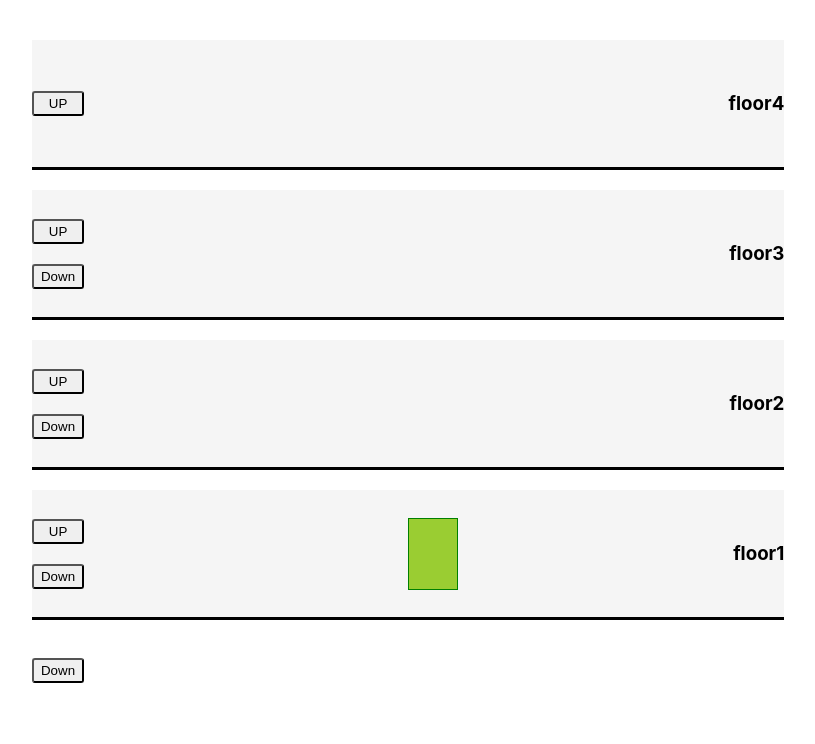
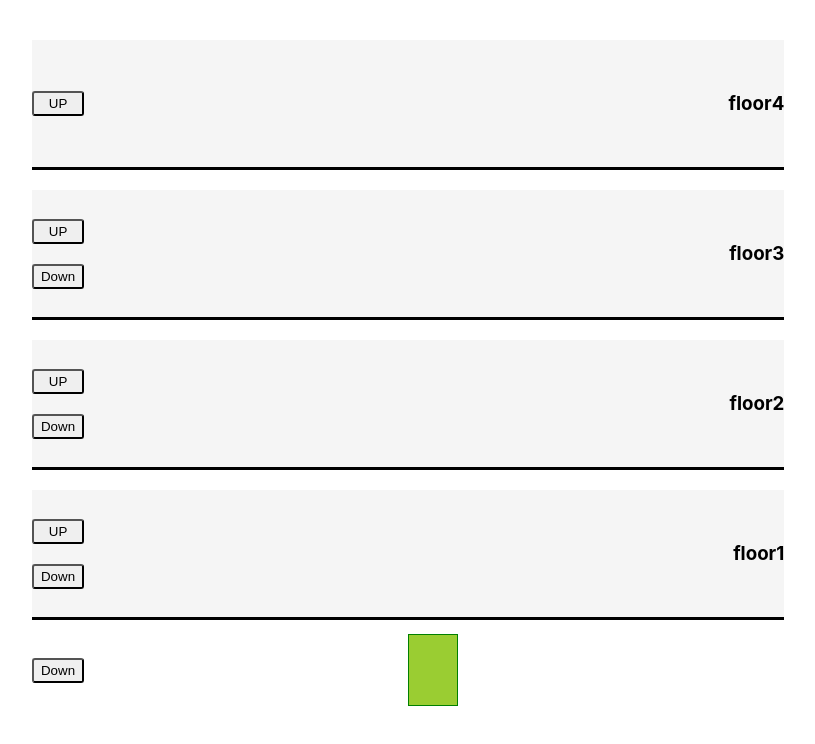
Before and after one commit to singh3069/Iift_simulation, a React (Create React App) app: page / in a window 1280 px wide. Shown: the top 744 px of the page, without its empty margins (232-1047 px from the left). Built offline with nearby package versions, Linux system fonts and the light colour scheme.

Commit message:
lift statred moving on button press

```diff
--- a/public/index.html
+++ b/public/index.html
@@ -9,7 +9,7 @@
       name="description"
       content="Web site created using create-react-app"
     />
-    <link rel="apple-touch-icon" href="%PUBLIC_URL%/logo192.png" />
+    <!-- <link rel="apple-touch-icon" href="%PUBLIC_URL%/logo192.png" /> -->
     <!--
       manifest.json provides metadata used when your web app is installed on a
       user's mobile device or desktop. See https://developers.google.com/web/fundamentals/web-app-manifest/
--- a/src/App.css
+++ b/src/App.css
@@ -1,9 +1,9 @@
-*{
+* {
   margin: 0;
   padding: 0;
 }
 
-.floorSection{
+.floorSection {
   display: flex;
   width: 60%;
   /* background-color: blue; */
@@ -15,7 +15,7 @@
   justify-content: space-evenly;
 }
 
-.floors{
+.floors {
   background-color: whitesmoke;
   width: 98%;
   margin: 10px auto;
@@ -26,19 +26,19 @@
   border-bottom: 3px solid black;
 }
 
-.buttonsDiv{
+.buttonsDiv {
   display: flex;
   flex-direction: column;
   width: 7%;
 }
 
-.bttn{
+.bttn {
   cursor: pointer;
   height: 25px;
   border-radius: 3px;
 }
 
-.liftDiv{
+.liftDiv {
   /* background-color: whitesmoke; */
   /* background-color: whitesmoke; */
   width: 98%;
@@ -49,7 +49,7 @@
   position: relative;
 }
 
-.lift{
+.lift {
   border: 1px solid green;
   background-color: yellowgreen;
   height: 70px;
@@ -57,13 +57,17 @@
   position: absolute;
   /* bottom: 0px; */
   left: 50%;
-    animation-name: movingUp;
+}
+
+.liftMoveM{
+    /* animation-name: movingUp; */
     animation-duration: 4s;
     animation-iteration-count: 1;
     animation-fill-mode: forwards;
 }
 
-@keyframes movingUp {
+/* @keyframes movingUp {
+
   from{
     bottom: 0px;
   }
@@ -72,4 +76,4 @@
     bottom: 110px;
   }
 
-}
+} */
--- a/src/App.js
+++ b/src/App.js
@@ -1,10 +1,10 @@
 import './App.css';
-import Floors from './Floors';
+import Building from './components/building/Building'
 
 function App() {
   return (
     <div className="App">
-      <Floors/>
+      <Building />
     </div>
   );
 }
--- a/src/Floors.js
+++ /dev/null
@@ -1,55 +0,0 @@
-import React from "react";
-
-function Floors() {
-  return (
-    <div>
-      <section className="floorSection">
-        <div className="floor4 floors">
-          <div className="buttonsDiv">
-            <button className="bttn">UP</button>
-            {/* <button>Down</button> */}
-          </div>
-          <h3>floor4</h3>
-        </div>
-
-        <div className="floor3 floors">
-          <div className="buttonsDiv">
-            <button className="bttn">UP</button>
-            <br />
-            <button className="bttn">Down</button>
-          </div>
-          <h3>floor3</h3>
-        </div>
-
-        <div className="floor2 floors">
-          <div className="buttonsDiv">
-            <button className="bttn">UP</button>
-            <br />
-            <button className="bttn">Down</button>
-          </div>
-          <h3>floor2</h3>
-        </div>
-
-        <div className="floor1 floors">
-          <div className="buttonsDiv">
-            <button className="bttn">UP</button>
-            <br />
-            <button className="bttn">Down</button>
-          </div>
-          <h3>floor1</h3>
-        </div>
-
-        <div className="liftDiv">
-          <div className="buttonsDiv">
-            {/* <button className="bttn">UP</button> */}
-            {/* <br /> */}
-            <button className="bttn">Down</button>
-          </div>
-          <div className="lift"></div>
-        </div>
-      </section>
-    </div>
-  );
-}
-
-export default Floors;
--- /dev/null
+++ b/src/components/building/Building.js
@@ -0,0 +1,12 @@
+import React from 'react'
+import Floors from './floors/Floors'
+
+function Building() {
+    return (
+        <div>
+            <Floors/>
+        </div>
+    )
+}
+
+export default Building
--- /dev/null
+++ b/src/components/building/floors/Floors.js
@@ -0,0 +1,82 @@
+import { React, useState } from "react";
+
+function Floors() {
+  const [currentFloor, setcurrentFloor] = useState(0);
+
+  function moveToFloor(e) {
+    // console.log(e.target.id)
+    const currentBttn = e.target.id;
+    setcurrentFloor( + currentBttn);
+  }
+
+  return (
+    <div>
+      <section className="floorSection">
+        <div className="floor4 floors">
+          <div className="buttonsDiv">
+            <button className="bttn" id="4" onClick={(e) => moveToFloor(e)}>
+              UP
+            </button>
+            {/* <button>Down</button> */}
+          </div>
+          <h3>floor4</h3>
+        </div>
+
+        <div className="floor3 floors">
+          <div className="buttonsDiv">
+            <button className="bttn" id="3" onClick={(e) => moveToFloor(e)}>
+              UP
+            </button>
+            <br />
+            <button className="bttn" id="3" onClick={(e) => moveToFloor(e)}>
+              Down
+            </button>
+          </div>
+          <h3>floor3</h3>
+        </div>
+
+        <div className="floor2 floors">
+          <div className="buttonsDiv">
+            <button className="bttn" id="2" onClick={(e) => moveToFloor(e)}>
+              UP
+            </button>
+            <br />
+            <button className="bttn" id="2" onClick={(e) => moveToFloor(e)}>
+              Down
+            </button>
+          </div>
+          <h3>floor2</h3>
+        </div>
+
+        <div className="floor1 floors">
+          <div className="buttonsDiv">
+            <button className="bttn" id="1" onClick={(e) => moveToFloor(e)}>
+              UP
+            </button>
+            <br />
+            <button className="bttn" id="1" onClick={(e) => moveToFloor(e)}>
+              Down
+            </button>
+          </div>
+          <h3>floor1</h3>
+        </div>
+
+        <div className="liftDiv">
+          <div className="buttonsDiv">
+            {/* <button className="bttn">UP</button> */}
+            {/* <br /> */}
+            <button className="bttn" id="0" onClick={(e) => moveToFloor(e)}>
+              Down
+            </button>
+          </div>
+          <div
+            className="lift liftMoveM"
+            style={{ transform: `translateY(-${currentFloor * 129}px)` }}
+          ></div>
+        </div>
+      </section>
+    </div>
+  );
+}
+
+export default Floors;
```
Lines whose indentation alone changed are shown as unchanged.
